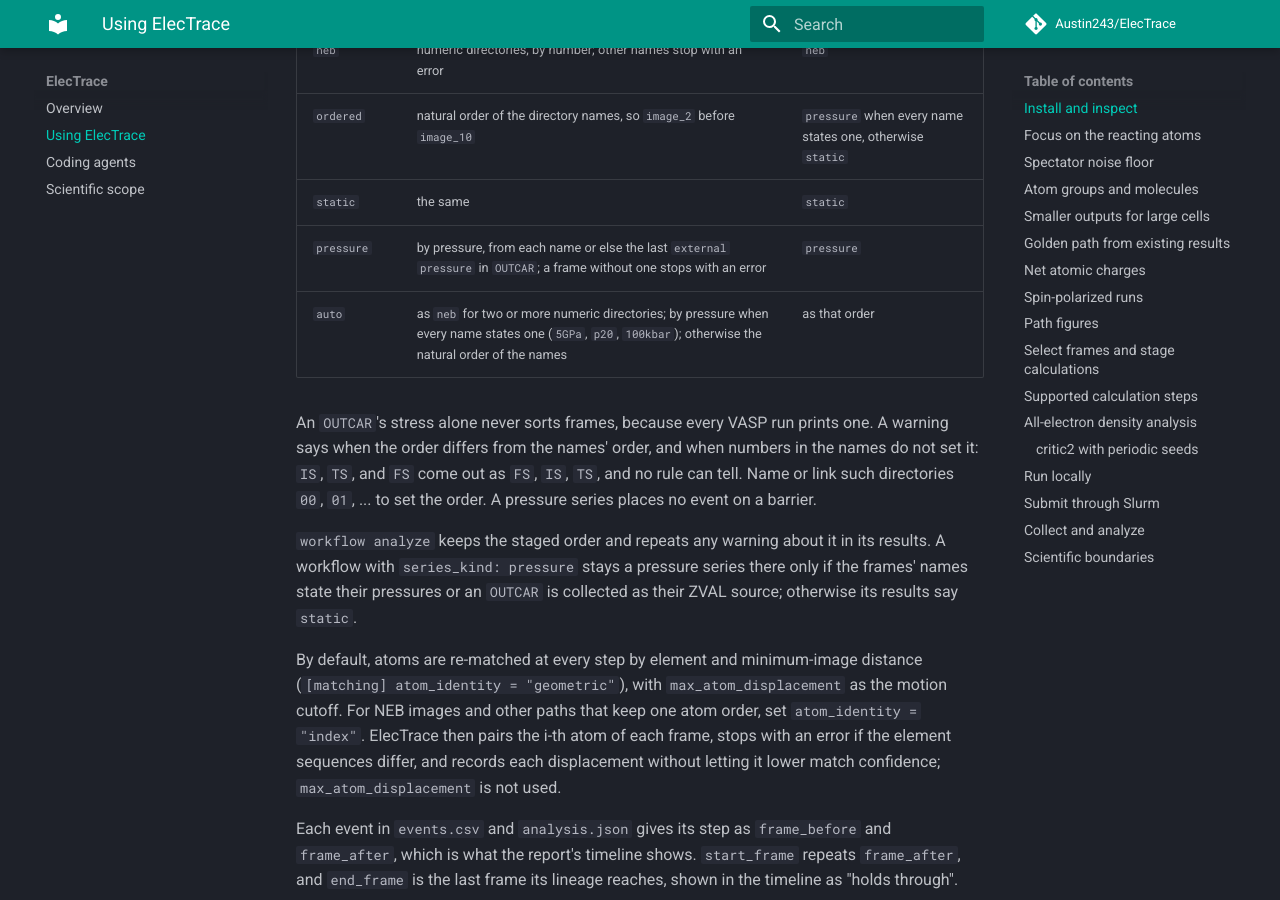
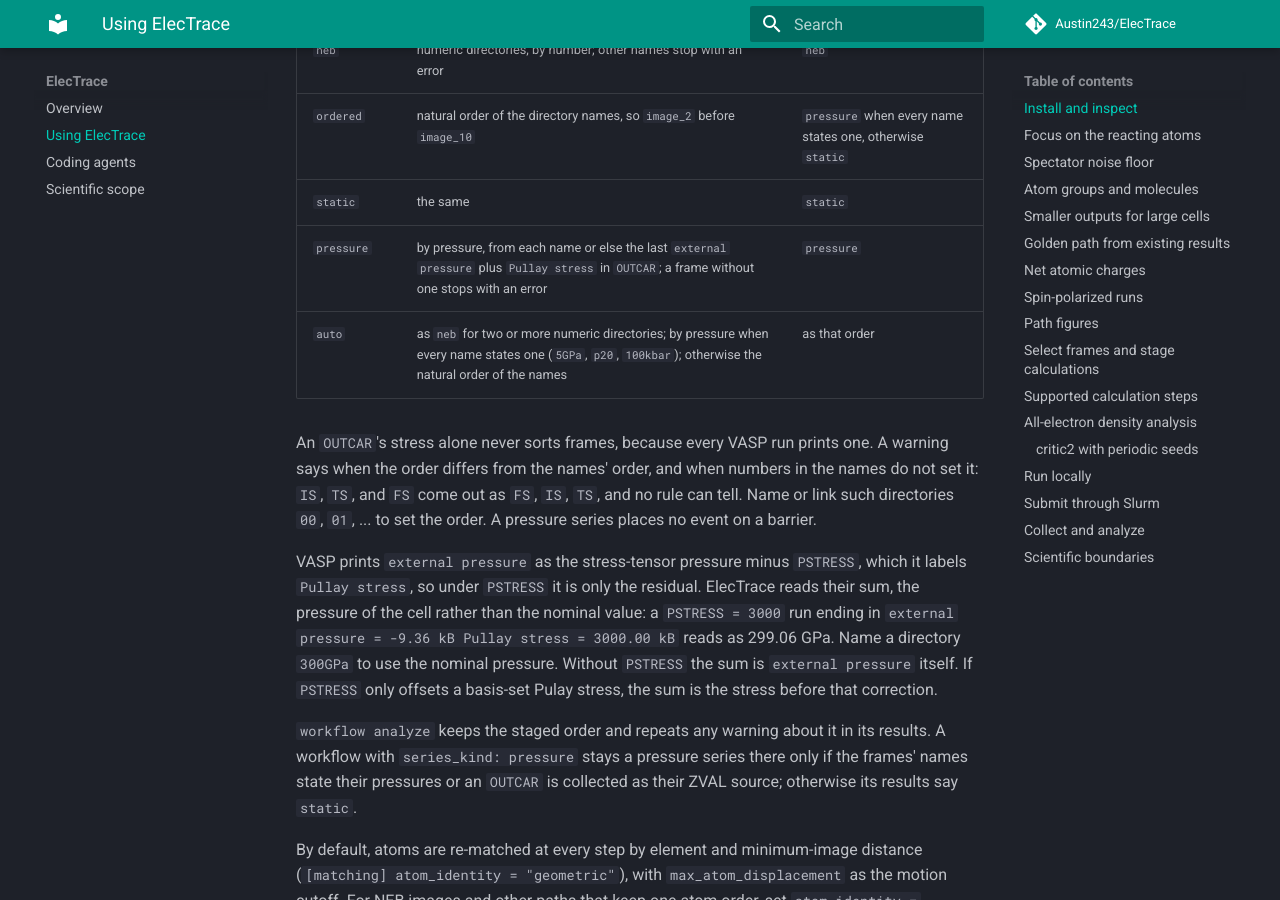
Before and after one commit to Austin243/ElecTrace, an MkDocs documentation site: the page built from docs/workflows.md, in a window 1280 px wide and 900 px high, scrolled down 795 px. Built offline with MkDocs 1.6.1 and Material for MkDocs 9.7.7, drawn with Linux system fonts in a browser that asks for light colours; comment, search, counter and statistics services are not loaded.

Commit message:
Read a frame's pressure, not the residual, from OUTCAR under PSTRESS
VASP prints external pressure as the stress-tensor pressure minus PSTRESS, so
under PSTRESS it is only the residual. A 300 GPa run ending in
"external pressure = -9.36 kB  Pullay stress = 3000.00 kB" reported -0.94 GPa,
and a pressure series at different PSTRESS values was sorted by its residuals.

pressure_from_outcar now adds Pullay stress from the same line. The sum equals
the trace of the in kB stress within rounding at all 106 ionic steps of two real
PSTRESS = 3000 runs (VASP 5.4.1), which end at 299.06 and 301.07 GPa. It is the
pressure of the cell, not the nominal value; a name such as 300GPa still takes
precedence. With Pullay stress 0 the number is unchanged. A last line cut off
inside the Pullay field no longer counts as a record, because it would read as
the residual.

```diff
--- a/docs/workflows.md
+++ b/docs/workflows.md
@@ -33,7 +33,7 @@ prints the order it used, and `[project] series_kind` sets it:
 | `neb` | numeric directories, by number; other names stop with an error | `neb` |
 | `ordered` | natural order of the directory names, so `image_2` before `image_10` | `pressure` when every name states one, otherwise `static` |
 | `static` | the same | `static` |
-| `pressure` | by pressure, from each name or else the last `external pressure` in `OUTCAR`; a frame without one stops with an error | `pressure` |
+| `pressure` | by pressure, from each name or else the last `external pressure` plus `Pullay stress` in `OUTCAR`; a frame without one stops with an error | `pressure` |
 | `auto` | as `neb` for two or more numeric directories; by pressure when every name states one (`5GPa`, `p20`, `100kbar`); otherwise the natural order of the names | as that order |
 
 An `OUTCAR`'s stress alone never sorts frames, because every VASP run prints one. A
@@ -41,6 +41,14 @@ warning says when the order differs from the names' order, and when numbers in t
 names do not set it: `IS`, `TS`, and `FS` come out as `FS`, `IS`, `TS`, and no rule can
 tell. Name or link such directories `00`, `01`, ... to set the order. A pressure series
 places no event on a barrier.
+
+VASP prints `external pressure` as the stress-tensor pressure minus `PSTRESS`, which it
+labels `Pullay stress`, so under `PSTRESS` it is only the residual. ElecTrace reads their
+sum, the pressure of the cell rather than the nominal value: a `PSTRESS = 3000` run ending
+in `external pressure = -9.36 kB  Pullay stress = 3000.00 kB` reads as 299.06 GPa. Name a
+directory `300GPa` to use the nominal pressure. Without `PSTRESS` the sum is `external
+pressure` itself. If `PSTRESS` only offsets a basis-set Pulay stress, the sum is the stress
+before that correction.
 
 `workflow analyze` keeps the staged order and repeats any warning about it in its
 results. A workflow with `series_kind: pressure` stays a pressure series there only if
```
Also changed, not shown: CHANGELOG.md (+9 -0 lines), skills/electrace/SKILL.md (+2 -1 lines), 1 other file.
